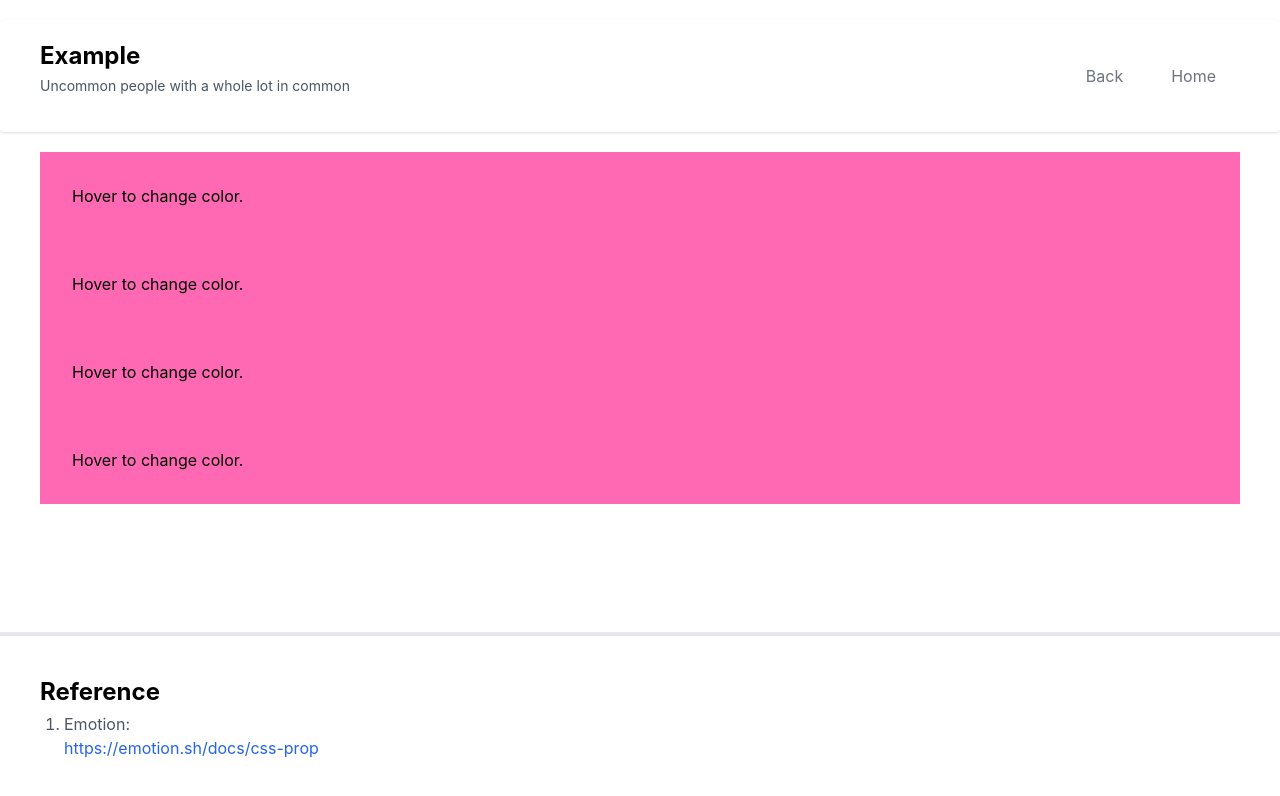
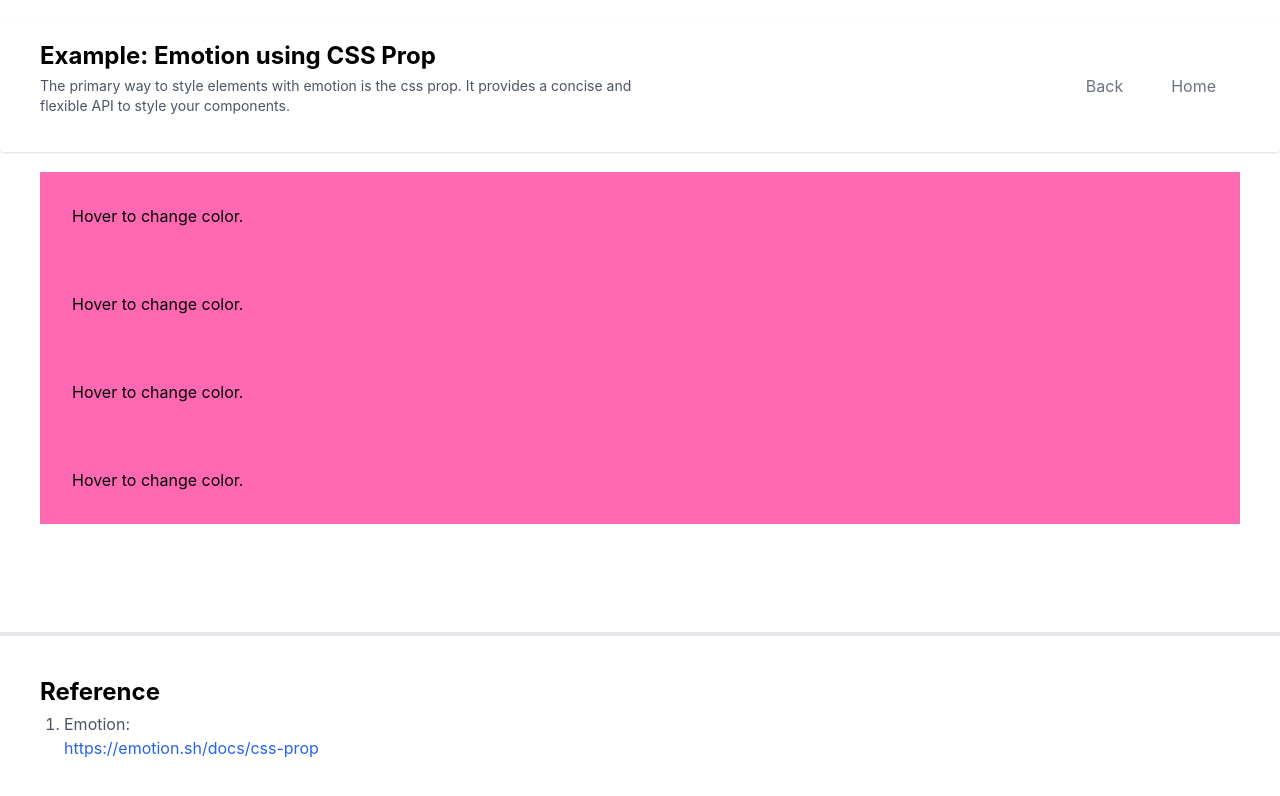
Before and after one commit to walkerchiu/nextjs-ts-starter-tailwindcss, a Next.js app: page /examples/emotion-react in a window 1280 px wide. Shown: the top 796 px of the page. Built offline with nearby package versions, Linux system fonts and the light colour scheme; a web font is replaced by a local one.

Commit message:
Feat(Views): Update header of examples

```diff
--- a/src/modules/examples/Header.tsx
+++ b/src/modules/examples/Header.tsx
@@ -3,11 +3,13 @@ import Link from "next/link";
 
 interface ComponentProps {
   className?: string,
-  children?: any,
+  title: string,
+  description: string,
 }
 
 const Header: FC<ComponentProps> = ({
-  children,
+  title,
+  description,
 }) => {
   return (
     <section
@@ -21,12 +23,12 @@ const Header: FC<ComponentProps> = ({
         <p
           className="focus:outline-none text-2xl font-bold"
         >
-          Example
+          Example: { title }
         </p>
         <p
           className="focus:outline-none font-normal text-sm text-gray-600 mt-1"
         >
-          Uncommon people with a whole lot in common
+          { description }
         </p>
       </div>
       <div
--- a/src/pages/examples/emotion-react.tsx
+++ b/src/pages/examples/emotion-react.tsx
@@ -34,7 +34,10 @@ const EmotionReact: NextPage = () => {
     <div
       className="flex flex-col h-screen"
     >
-      <Header />
+      <Header
+        title="Emotion using CSS Prop"
+        description="The primary way to style elements with emotion is the css prop. It provides a concise and flexible API to style your components."
+      />
       <main
         className="mb-auto px-10"
       >
--- a/src/pages/examples/emotion-styled.tsx
+++ b/src/pages/examples/emotion-styled.tsx
@@ -42,7 +42,10 @@ const EmotionStyledComponent: NextPage = () => {
     <div
       className="flex flex-col h-screen"
     >
-      <Header />
+      <Header
+        title="Emotion using styled component"
+        description="styled is a way to create React components that have styles attached to them."
+      />
       <main
         className="mb-auto px-10"
       >
--- a/src/pages/examples/next-i18next-page1.tsx
+++ b/src/pages/examples/next-i18next-page1.tsx
@@ -18,7 +18,10 @@ export default function LanguageSwitcherPage1() {
     <div
       className="flex flex-col h-screen"
     >
-      <Header />
+      <Header
+        title="next-i18next"
+        description="The easiest way to translate your NextJs apps."
+      />
       <main
         className="mb-auto px-10"
       >
--- a/src/pages/examples/next-i18next-page2.tsx
+++ b/src/pages/examples/next-i18next-page2.tsx
@@ -18,7 +18,10 @@ export default function LanguageSwitcherPage2() {
     <div
       className="flex flex-col h-screen"
     >
-      <Header />
+      <Header
+        title="next-i18next"
+        description="The easiest way to translate your NextJs apps."
+      />
       <main
         className="mb-auto px-10"
       >
--- a/src/pages/examples/next-seo.tsx
+++ b/src/pages/examples/next-seo.tsx
@@ -64,7 +64,10 @@ const SEOArticle = () => (
         cardType: 'summary_large_image',
       }}
     />
-    <Header />
+    <Header
+      title="next-seo"
+      description="Next SEO is a plug in that makes managing your SEO easier in Next.js projects."
+    />
     <main
       className="mb-auto px-10"
     >
--- a/src/pages/examples/xstate.tsx
+++ b/src/pages/examples/xstate.tsx
@@ -16,7 +16,10 @@ const XStatePage: NextPage = () => {
     <div
       className="flex flex-col h-screen"
     >
-      <Header />
+      <Header
+        title="XState"
+        description="JavaScript state machines and statecharts."
+      />
       <main
         className="mb-auto px-10"
       >
```
